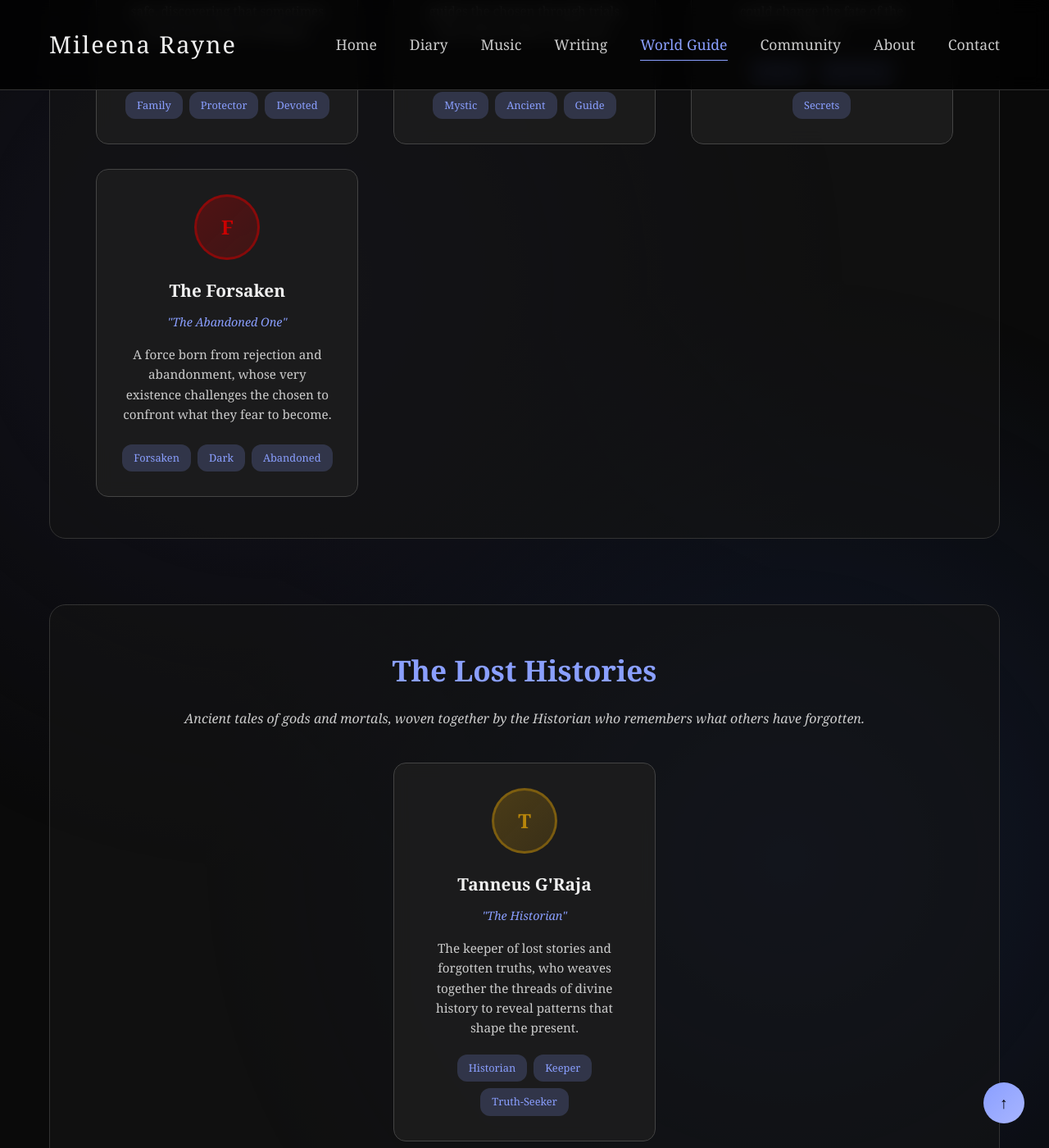
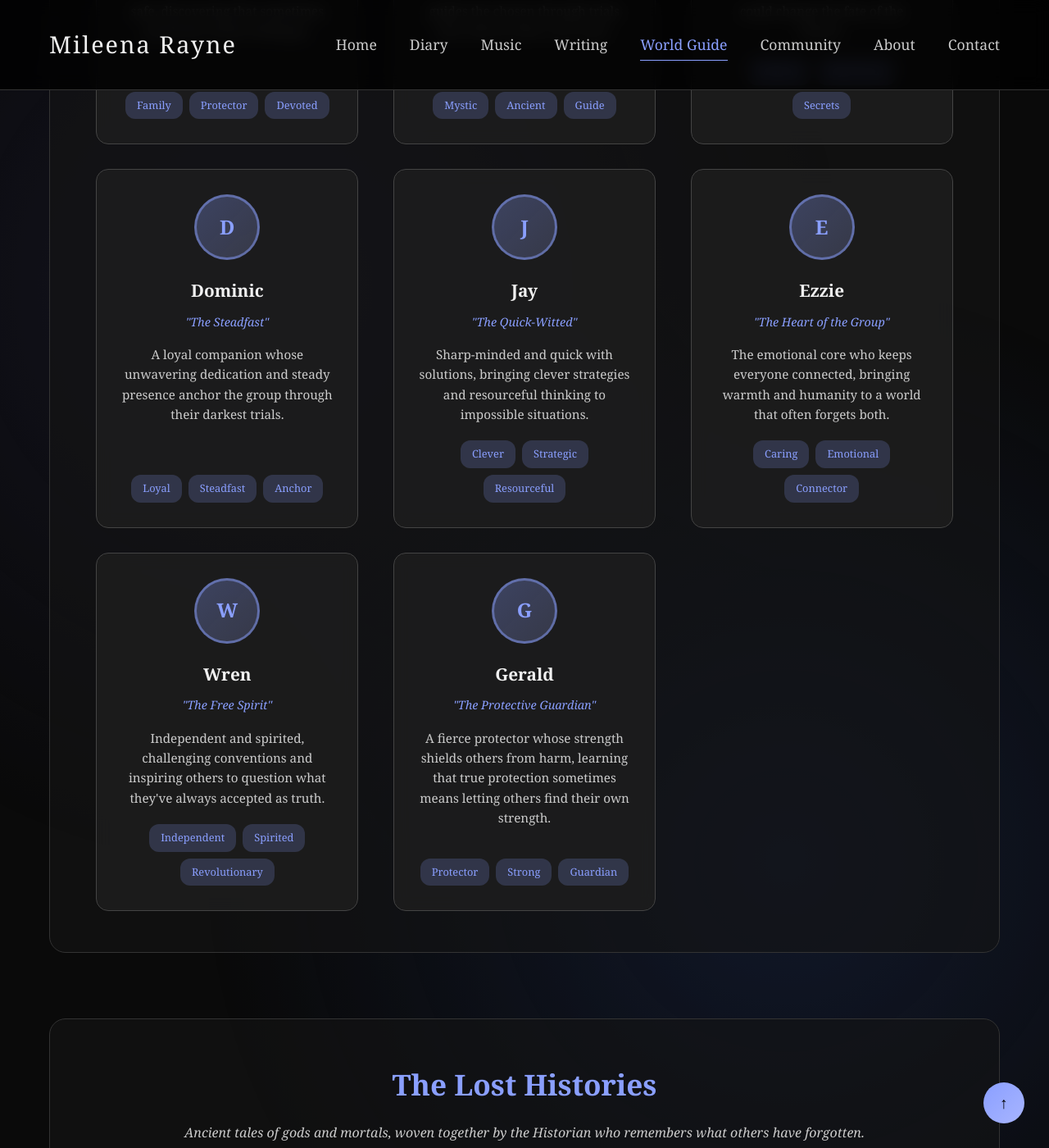
Before and after one commit to Mileena28/Mileena28.github.io, a Jekyll site: the page built from world-guide/characters/index.html, in a window 1280 px wide and 1400 px high, scrolled down 2842 px. Shown: the whole window at 82% size. Built offline with Jekyll 4.4.1, drawn with Linux system fonts in a browser that asks for light colours; some of the changed text lies outside the part shown.

Commit message:
Update index.html

```diff
--- a/world-guide/characters/index.html
+++ b/world-guide/characters/index.html
@@ -333,7 +333,7 @@ image: "/assets/images/world-guide-characters.jpg"
         <!-- The Chosen Characters -->
         <div class="book-section">
             <h2 class="book-title">Blood of the Wild Gods: The Chosen</h2>
-            <p class="book-description">Five years after The Silence, new voices emerge in a world learning to breathe again.</p>
+            <p class="book-description">Five years after The Silence, new voices emerge in a world learning to breathe again - chosen ones and companions bound together by fate.</p>
 
             <div class="characters-grid">
                 <a href="/world-guide/characters/mira-roehart/" class="character-card protagonist">
@@ -420,17 +420,73 @@ image: "/assets/images/world-guide-characters.jpg"
                     </div>
                 </a>
 
-                <a href="/world-guide/characters/the-forsaken/" class="character-card antagonist">
-                    <div class="character-avatar">F</div>
-                    <div class="character-name">The Forsaken</div>
-                    <div class="character-title">"The Abandoned One"</div>
+                <a href="/world-guide/characters/dominic/" class="character-card">
+                    <div class="character-avatar">D</div>
+                    <div class="character-name">Dominic</div>
+                    <div class="character-title">"The Steadfast"</div>
                     <div class="character-preview">
-                        A force born from rejection and abandonment, whose very existence challenges the chosen to confront what they fear to become.
+                        A loyal companion whose unwavering dedication and steady presence anchor the group through their darkest trials.
                     </div>
                     <div class="character-tags">
-                        <div class="character-tag">Forsaken</div>
-                        <div class="character-tag">Dark</div>
-                        <div class="character-tag">Abandoned</div>
+                        <div class="character-tag">Loyal</div>
+                        <div class="character-tag">Steadfast</div>
+                        <div class="character-tag">Anchor</div>
+                    </div>
+                </a>
+
+                <a href="/world-guide/characters/jay/" class="character-card">
+                    <div class="character-avatar">J</div>
+                    <div class="character-name">Jay</div>
+                    <div class="character-title">"The Quick-Witted"</div>
+                    <div class="character-preview">
+                        Sharp-minded and quick with solutions, bringing clever strategies and resourceful thinking to impossible situations.
+                    </div>
+                    <div class="character-tags">
+                        <div class="character-tag">Clever</div>
+                        <div class="character-tag">Strategic</div>
+                        <div class="character-tag">Resourceful</div>
+                    </div>
+                </a>
+
+                <a href="/world-guide/characters/ezzie/" class="character-card">
+                    <div class="character-avatar">E</div>
+                    <div class="character-name">Ezzie</div>
+                    <div class="character-title">"The Heart of the Group"</div>
+                    <div class="character-preview">
+                        The emotional core who keeps everyone connected, bringing warmth and humanity to a world that often forgets both.
+                    </div>
+                    <div class="character-tags">
+                        <div class="character-tag">Caring</div>
+                        <div class="character-tag">Emotional</div>
+                        <div class="character-tag">Connector</div>
+                    </div>
+                </a>
+
+                <a href="/world-guide/characters/wren/" class="character-card">
+                    <div class="character-avatar">W</div>
+                    <div class="character-name">Wren</div>
+                    <div class="character-title">"The Free Spirit"</div>
+                    <div class="character-preview">
+                        Independent and spirited, challenging conventions and inspiring others to question what they've always accepted as truth.
+                    </div>
+                    <div class="character-tags">
+                        <div class="character-tag">Independent</div>
+                        <div class="character-tag">Spirited</div>
+                        <div class="character-tag">Revolutionary</div>
+                    </div>
+                </a>
+
+                <a href="/world-guide/characters/gerald/" class="character-card">
+                    <div class="character-avatar">G</div>
+                    <div class="character-name">Gerald</div>
+                    <div class="character-title">"The Protective Guardian"</div>
+                    <div class="character-preview">
+                        A fierce protector whose strength shields others from harm, learning that true protection sometimes means letting others find their own strength.
+                    </div>
+                    <div class="character-tags">
+                        <div class="character-tag">Protector</div>
+                        <div class="character-tag">Strong</div>
+                        <div class="character-tag">Guardian</div>
                     </div>
                 </a>
             </div>
```
